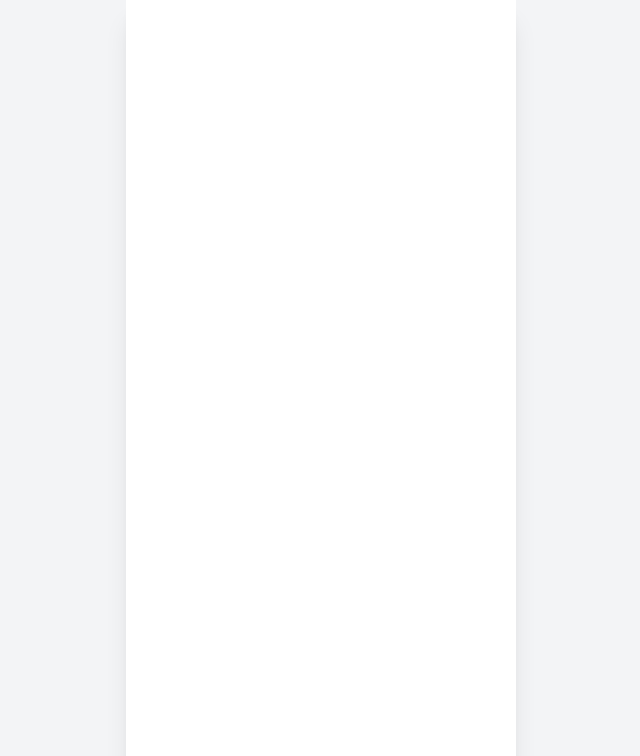
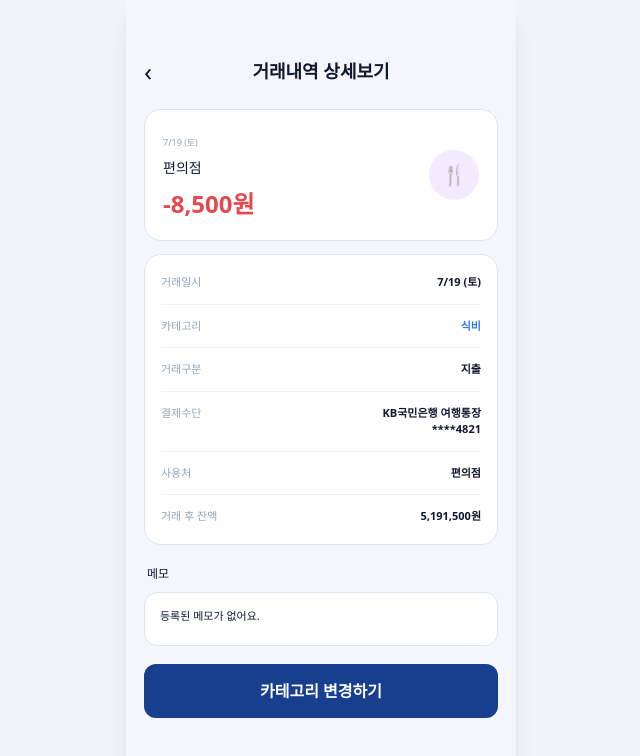
Before and after one commit to youhyun010615/KB7-TRIPass, a Vue app in the folder frontend/: page /savings/monthly/transactions/1 in a window 1280 px wide. Before the commit this address had no page. Shown: the top 756 px of the page, without its empty margins (319-959 px from the left). Built offline with nearby package versions, Linux system fonts and the light colour scheme; sample sign-in values are in the browser's storage; the HTML template or start-up script is replaced by a standard one.

Commit message:
feat(account): 카테고리 거래내역 상세 UI 구현 (#27)

```diff
--- a/frontend/src/router/index.js
+++ b/frontend/src/router/index.js
@@ -71,6 +71,12 @@ const router = createRouter({
       path: '/savings/monthly/categories/:categoryId',
       name: 'MonthlyFundCategoryDetail',
       component: () => import('@/views/savings/CategoryDetailView.vue'),
+      meta: { requiresAuth: true },
+    },
+    {
+      path: '/savings/monthly/transactions/:transactionId',
+      name: 'MonthlyFundTransactionDetail',
+      component: () => import('@/views/savings/MonthlyTransactionDetailView.vue'),
       meta: { requiresAuth: true },
     },
     {
--- a/frontend/src/views/savings/CategoryDetailView.vue
+++ b/frontend/src/views/savings/CategoryDetailView.vue
@@ -26,10 +26,10 @@ const money = (value) => `${Number(value || 0).toLocaleString('ko-KR')}원`
     </section>
     <h2><small>이번 달</small> 거래 내역 <b>{{ transactions.length }}건</b></h2>
     <section class="transaction-list">
-      <button v-for="item in transactions" :key="item.id" @click="router.push(`/savings/monthly/transactions/${item.id}/category`)">
+      <button v-for="item in transactions" :key="item.id" @click="router.push(`/savings/monthly/transactions/${item.id}`)">
         <span class="merchant-icon">{{ item.icon }}</span>
         <span class="merchant"><small>{{ item.date }}</small><b>{{ item.merchant }}</b></span>
-        <span class="amount"><b>{{ money(item.amount) }}</b><small>✎ 분류 수정 ›</small></span>
+        <span class="amount"><b>{{ money(item.amount) }}</b><small>상세보기 ›</small></span>
       </button>
       <p v-if="!transactions.length" class="empty">이번 달 거래 내역이 없어요.</p>
     </section>
--- /dev/null
+++ b/frontend/src/views/savings/MonthlyTransactionDetailView.vue
@@ -0,0 +1,29 @@
+<script setup>
+import { computed } from 'vue'
+import { useRoute, useRouter } from 'vue-router'
+import { useMonthlyFundStore } from '@/stores/monthlyFund'
+
+const route = useRoute()
+const router = useRouter()
+const fund = useMonthlyFundStore()
+const transaction = computed(() => fund.transactions.find((item) => item.id === Number(route.params.transactionId)))
+const category = computed(() => transaction.value?.categoryId === 'prepaid'
+  ? { name:'여행비 사전 지출', icon:'✈️', color:'#3475f4' }
+  : fund.getCategory(transaction.value?.categoryId))
+const money = (value) => `${Number(value || 0).toLocaleString('ko-KR')}원`
+</script>
+
+<template><main class="page"><div class="shell">
+  <header><button @click="router.back()">‹</button><h1>거래내역 상세보기</h1></header>
+  <template v-if="transaction">
+    <section class="hero"><div><small>{{ transaction.date }}</small><h2>{{ transaction.merchant }}</h2><strong>-{{ money(transaction.amount) }}</strong></div><span :style="{background:`${category?.color || '#3475f4'}18`}">{{ category?.icon || transaction.icon }}</span></section>
+    <section class="details"><dl><div><dt>거래일시</dt><dd>{{ transaction.date }}</dd></div><div><dt>카테고리</dt><dd class="category">{{ category?.name || '미분류' }}</dd></div><div><dt>거래구분</dt><dd>지출</dd></div><div><dt>결제수단</dt><dd>KB국민은행 여행통장<br>****4821</dd></div><div><dt>사용처</dt><dd>{{ transaction.merchant }}</dd></div><div><dt>거래 후 잔액</dt><dd>{{ money(5_200_000 - transaction.amount) }}</dd></div></dl></section>
+    <h3>메모</h3><section class="memo">{{ transaction.memo || '등록된 메모가 없어요.' }}</section>
+    <button class="cta" @click="router.push(`/savings/monthly/transactions/${transaction.id}/category`)">카테고리 변경하기</button>
+  </template>
+  <p v-else class="empty">거래내역을 찾을 수 없어요.</p>
+</div></main></template>
+
+<style scoped>
+.page{min-height:100vh;background:#e7ecf4;color:#10192d}.shell{width:min(100%,390px);min-height:100vh;margin:auto;padding:52px 18px 30px;background:#f4f6fc}header{display:flex;align-items:center;margin-bottom:18px}header button{width:26px;font-size:26px;text-align:left}header h1{flex:1;padding-right:26px;text-align:center;font-size:18px;font-weight:900}.hero{display:flex;align-items:center;justify-content:space-between;padding:18px;border:1px solid #dce4ef;border-radius:17px;background:#fff}.hero small{color:#94a3b8;font-size:9px}.hero h2{margin-top:5px;font-size:14px}.hero strong{display:block;margin-top:8px;color:#e5484d;font-size:24px}.hero span{display:grid;width:50px;height:50px;place-items:center;border-radius:50%;font-size:20px}.details{margin-top:13px;padding:6px 16px;border:1px solid #dce4ef;border-radius:17px;background:#fff}.details dl>div{display:grid;grid-template-columns:92px 1fr;padding:13px 0;border-bottom:1px solid #edf0f5;font-size:11px}.details dl>div:last-child{border:0}.details dt{color:#94a3b8}.details dd{text-align:right;font-weight:800;line-height:1.5}.details .category{color:#3475f4}h3{margin:20px 3px 9px;font-size:12px}.memo{min-height:54px;padding:15px;border:1px solid #dce4ef;border-radius:13px;background:#fff;font-size:11px}.cta{width:100%;margin-top:18px;padding:15px;border-radius:12px;background:#173f8d;color:#fff;font-weight:900}.empty{padding:80px 0;text-align:center;color:#94a3b8}
+</style>
```
